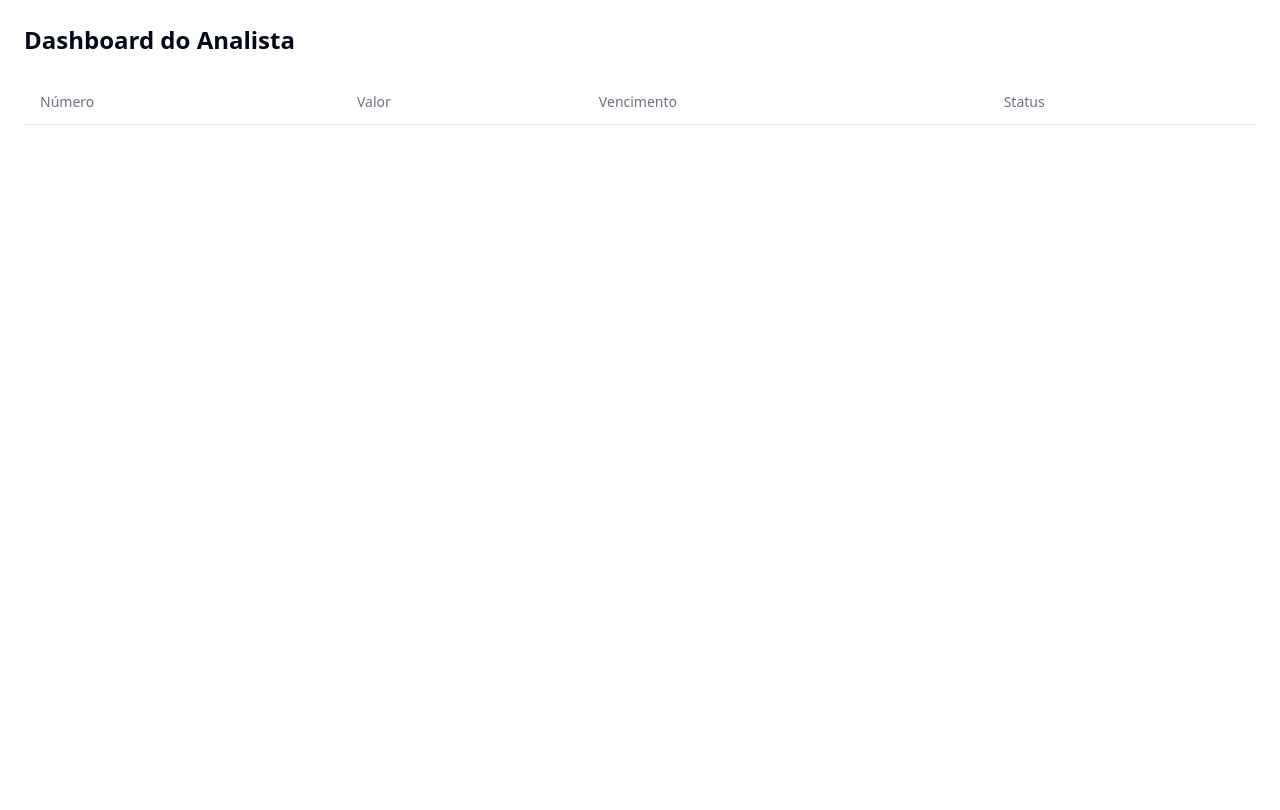
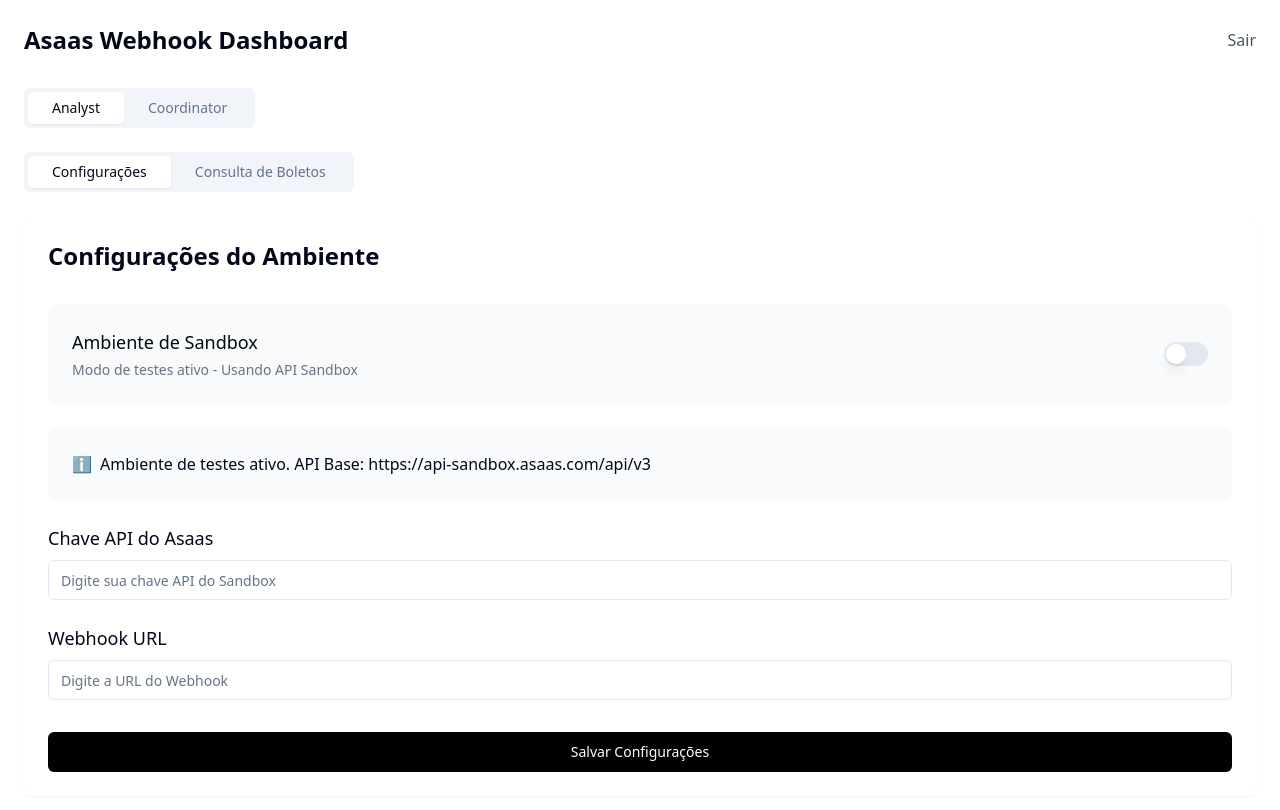
Before and after one commit to Duduziimmm/folder-creator-wizard, a React (Vite) app: page /analyst in a window 1280 px wide. Shown: the top 810 px of the page. Built offline with nearby package versions, Linux system fonts and the light colour scheme.

Commit message:
Update analyst page
The analyst page has been updated.

```diff
--- a/src/components/analyst-dashboard.tsx
+++ b/src/components/analyst-dashboard.tsx
@@ -1,13 +1,88 @@
 
 import React from 'react';
-import BoletosTable from './shared/boletos-table';
+import { Tabs, TabsContent, TabsList, TabsTrigger } from "@/components/ui/tabs";
+import { Switch } from "@/components/ui/switch";
+import { Input } from "@/components/ui/input";
+import { Button } from "@/components/ui/button";
+import { Link } from "react-router-dom";
 
 const AnalystDashboard = () => {
   return (
-    <div className="p-6">
-      <h1 className="text-2xl font-bold mb-6">Dashboard do Analista</h1>
-      <div className="grid gap-6">
-        <BoletosTable />
+    <div className="p-6 max-w-7xl mx-auto">
+      <div className="flex justify-between items-center mb-8">
+        <h1 className="text-2xl font-semibold">Asaas Webhook Dashboard</h1>
+        <Link to="/login" className="flex items-center gap-2 text-gray-600 hover:text-gray-800">
+          <span>Sair</span>
+        </Link>
+      </div>
+
+      {/* Role Tabs */}
+      <div className="mb-6">
+        <Tabs defaultValue="analyst" className="w-fit">
+          <TabsList>
+            <TabsTrigger value="analyst" className="px-6">Analyst</TabsTrigger>
+            <TabsTrigger value="coordinator" className="px-6">Coordinator</TabsTrigger>
+          </TabsList>
+        </Tabs>
+      </div>
+
+      {/* Section Tabs */}
+      <div className="mb-6">
+        <Tabs defaultValue="config" className="w-fit">
+          <TabsList>
+            <TabsTrigger value="config" className="px-6">Configurações</TabsTrigger>
+            <TabsTrigger value="consultation" className="px-6">Consulta de Boletos</TabsTrigger>
+          </TabsList>
+        </Tabs>
+      </div>
+
+      {/* Main Content */}
+      <div className="bg-white rounded-lg p-6 shadow-sm">
+        <h2 className="text-2xl font-semibold mb-8">Configurações do Ambiente</h2>
+
+        {/* Sandbox Environment Switch */}
+        <div className="bg-gray-50 rounded-lg p-6 mb-6">
+          <div className="flex justify-between items-center">
+            <div>
+              <h3 className="font-medium text-lg mb-1">Ambiente de Sandbox</h3>
+              <p className="text-gray-500 text-sm">Modo de testes ativo - Usando API Sandbox</p>
+            </div>
+            <Switch />
+          </div>
+        </div>
+
+        {/* API Base URL Info */}
+        <div className="bg-gray-50 rounded-lg p-6 mb-6">
+          <div className="flex items-start gap-2">
+            <span className="text-gray-500">ℹ️</span>
+            <p>Ambiente de testes ativo. API Base: https://api-sandbox.asaas.com/api/v3</p>
+          </div>
+        </div>
+
+        {/* API Key Input */}
+        <div className="mb-6">
+          <label className="block text-lg font-medium mb-2">Chave API do Asaas</label>
+          <Input
+            type="text"
+            placeholder="Digite sua chave API do Sandbox"
+            className="w-full"
+          />
+        </div>
+
+        {/* Webhook URL Input */}
+        <div className="mb-8">
+          <label className="block text-lg font-medium mb-2">Webhook URL</label>
+          <Input
+            type="text"
+            placeholder="Digite a URL do Webhook"
+            className="w-full"
+          />
+        </div>
+
+        {/* Save Button */}
+        <Button className="w-full bg-black text-white hover:bg-gray-800">
+          Salvar Configurações
+        </Button>
       </div>
     </div>
   );
--- a/src/components/ui/switch.tsx
+++ b/src/components/ui/switch.tsx
@@ -1,3 +1,4 @@
+
 import * as React from "react"
 import * as SwitchPrimitives from "@radix-ui/react-switch"
 
```
